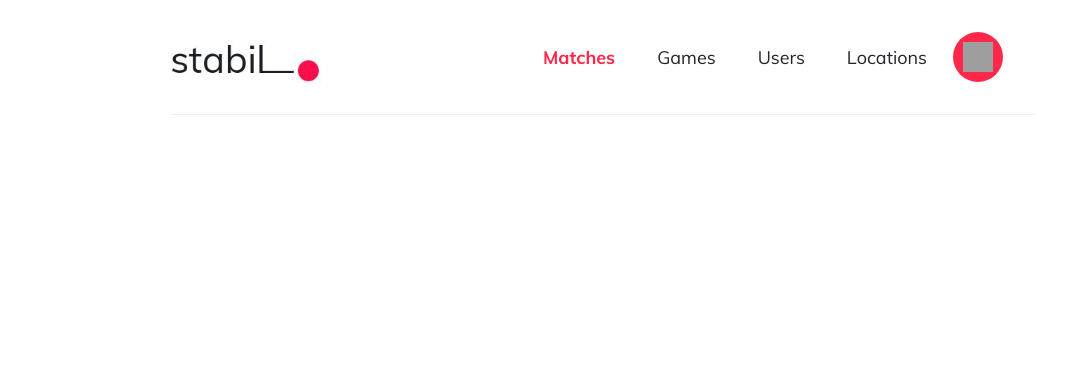
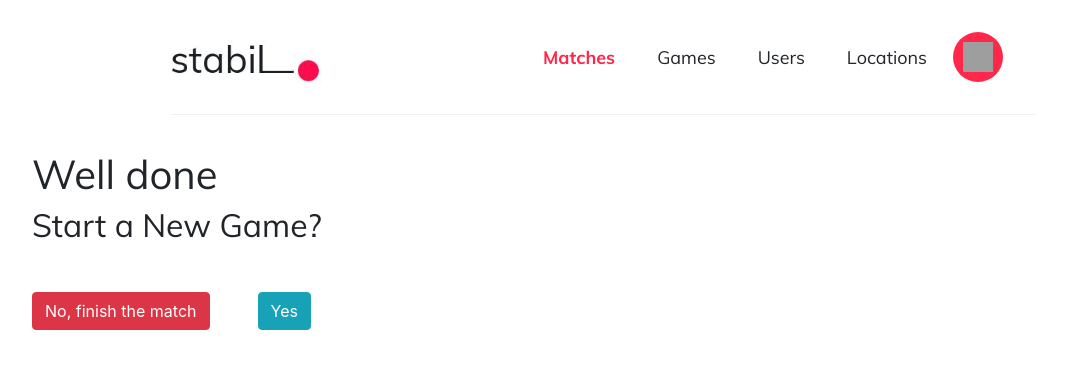
Before and after one commit to pr-olga/stabil_fe, a Vue app: page /matches/1/games/1/finished in a window 1280 px wide. Shown: the top 368 px of the page, without its empty margins (53-1119 px from the left). Built offline with nearby package versions, Linux system fonts and the light colour scheme; grey boxes are pictures that could not be loaded.

Commit message:
feat: add finished game

```diff
--- a/src/components/Game/GameButtons.vue
+++ b/src/components/Game/GameButtons.vue
@@ -6,6 +6,7 @@
 
 <script>
 import PlayerService from '@/services/PlayerService'
+import GameService from '@/services/GameService'
 
 export default {
   props: {
@@ -35,8 +36,11 @@ export default {
         }).then(() => {
           PlayerService.patch(this.playerID, {
             [this.faultToLower]: this.currentVal + 1
-          }).then((response) => {
-            console.log(response)
+          }).then(() => {
+            if (this.faultToLower === 'victory') {
+              GameService.patchGame(this.$route.params.idGame, { isFinished: true })
+              this.$router.push(`/matches/${this.$route.params.id}/games/${this.$route.params.idGame}/finished`)
+            }
           })
         })
       } catch (error) {
--- a/src/router/index.js
+++ b/src/router/index.js
@@ -5,6 +5,7 @@ import Matches from '../views/Pages/Matches/Matches.vue'
 import MatchesCurrent from '../views/Pages/Matches/MatchesCurrent.vue'
 import Games from '../views/Pages/Games/Games.vue'
 import GameCurrent from '../views/Pages/Games/GameCurrent.vue'
+import GameFinished from '../views/Pages/Games/GameFinished.vue'
 import Users from '../views/Pages/Users/Users.vue'
 import UserProfile from '../views/Pages/Users/UserProfile.vue'
 
@@ -27,9 +28,14 @@ const routes = [
     component: MatchesCurrent
   },
   {
-    path: '/matches/:id/games/:id/current',
-    name: 'matches-current',
+    path: '/matches/:id/games/:idGame/current',
+    name: 'game-current',
     component: GameCurrent
+  },
+  {
+    path: '/matches/:id/games/:idGame/finished',
+    name: 'game-finished',
+    component: GameFinished
   },
   {
     path: '/games',
--- a/src/services/GameService.js
+++ b/src/services/GameService.js
@@ -9,5 +9,8 @@ export default {
   },
   getGame (id) {
     return Api().get('games/' + id)
+  },
+  patchGame (id, params) {
+    return Api().patch(`games/${id}`, params)
   }
 }
--- a/src/views/Pages/Games/GameCurrent.vue
+++ b/src/views/Pages/Games/GameCurrent.vue
@@ -70,7 +70,7 @@ export default {
   },
   data () {
     return {
-      gameId: '',
+      gameId: 0,
       player1ID: 0, // null because of live circle
       player2ID: 0, // null because of live circle
       player1Name: '',
@@ -87,9 +87,9 @@ export default {
       victory: 'Victory'
     }
   },
-  created () {
+  mounted () {
     try {
-      GameService.getGame(this.$route.params.id).then((values) => {
+      GameService.getGame(this.$route.params.idGame).then((values) => {
         const data = values.data
 
         this.gameId = data.id
--- /dev/null
+++ b/src/views/Pages/Games/GameFinished.vue
@@ -0,0 +1,40 @@
+<template>
+  <div id="game-finished">
+      <h1>Well done</h1>
+    <h2>Start a New Game?</h2>
+    <div class="mt-5">
+      <button class="btn btn-danger mr-5">No, finish the match</button>
+      <button class="btn btn-info" @click="startNewGame()">Yes</button>
+    </div>
+  </div>
+</template>
+
+<script>
+import GameService from '@/services/GameService'
+export default {
+  data () {
+    return {
+      matchId: ''
+    }
+  },
+  methods: {
+    async startNewGame () {
+      try {
+        await GameService.post({ matche: this.matchId }).then((response) => {
+          this.$router.push(`/matches/${this.matchId}/games/${response.data.id}/current`)
+        })
+      } catch (error) {
+        console.log(error)
+      }
+    }
+  },
+  created () {
+    this.matchId = this.$route.params.id
+  }
+
+}
+</script>
+
+<style>
+
+</style>
--- a/src/views/Pages/Games/Games.vue
+++ b/src/views/Pages/Games/Games.vue
@@ -10,7 +10,8 @@
               Match id: {{game.matcheId}}<br>
               Player 1: {{game.userFirstName}}<br>
               Player 2: {{game.userSecondName}}<br>
-              Finished: {{game.matcheFinished}} <br>
+              Game Finished: {{game.gameFinished}} <br>
+              Match Finished: {{game.matcheFinished}} <br>
               Winner: winner <br>
             </li>
           </ul>
```
Also changed, not shown: src/views/Pages/Games/GameNew.vue (deleted, +0 -13 lines).
